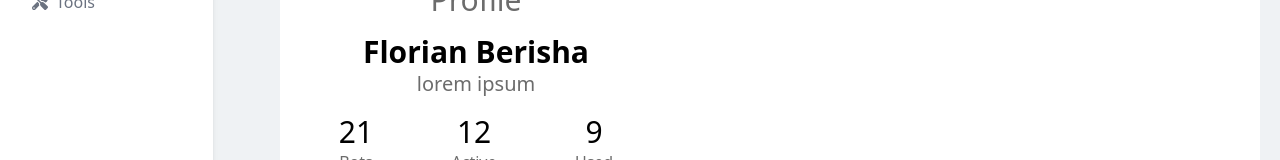
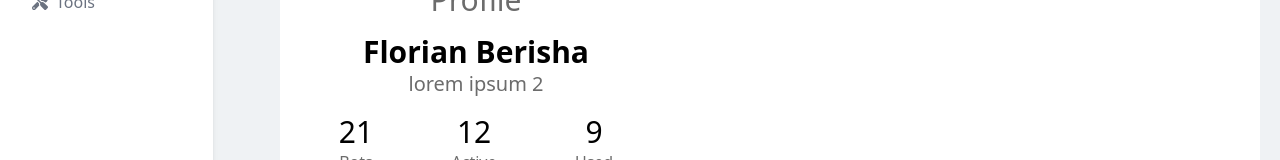
Before and after one commit to ArtisAdemi/vezhguesi-react, a React (Vite) app in the folder vezhguesi/: page /profile in a window 1280 px wide. Shown: the part 328-488 px from the top of the page. Built offline with nearby package versions, Linux system fonts and the light colour scheme.

Commit message:
git test

```diff
--- a/vezhguesi/src/pages/Profile.tsx
+++ b/vezhguesi/src/pages/Profile.tsx
@@ -17,7 +17,7 @@ const Profile: React.FC = () => {
                         <h1 className='text-[#6C6C6C] text-3xl mb-4'>Profile</h1>
                         <img src="" alt="" />
                         <h1 className='font-bold text-3xl'>Florian Berisha</h1>
-                        <h1 className='text-[#6C6C6C] text-xl'>lorem ipsum</h1>
+                        <h1 className='text-[#6C6C6C] text-xl'>lorem ipsum 2</h1>
                     </div>
                     <div className='flex justify-between'>
                         <div className='items-center flex flex-col'>
```
